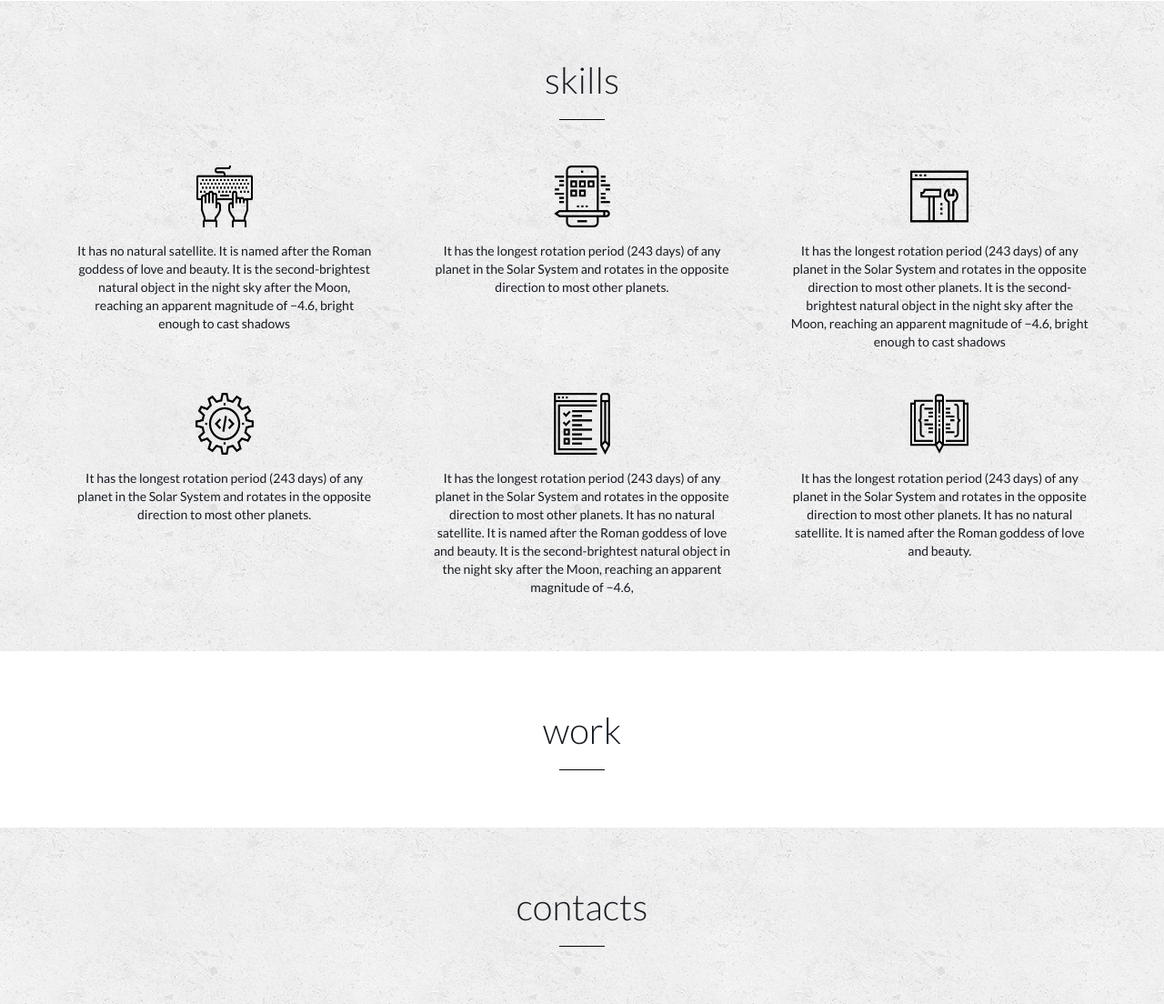
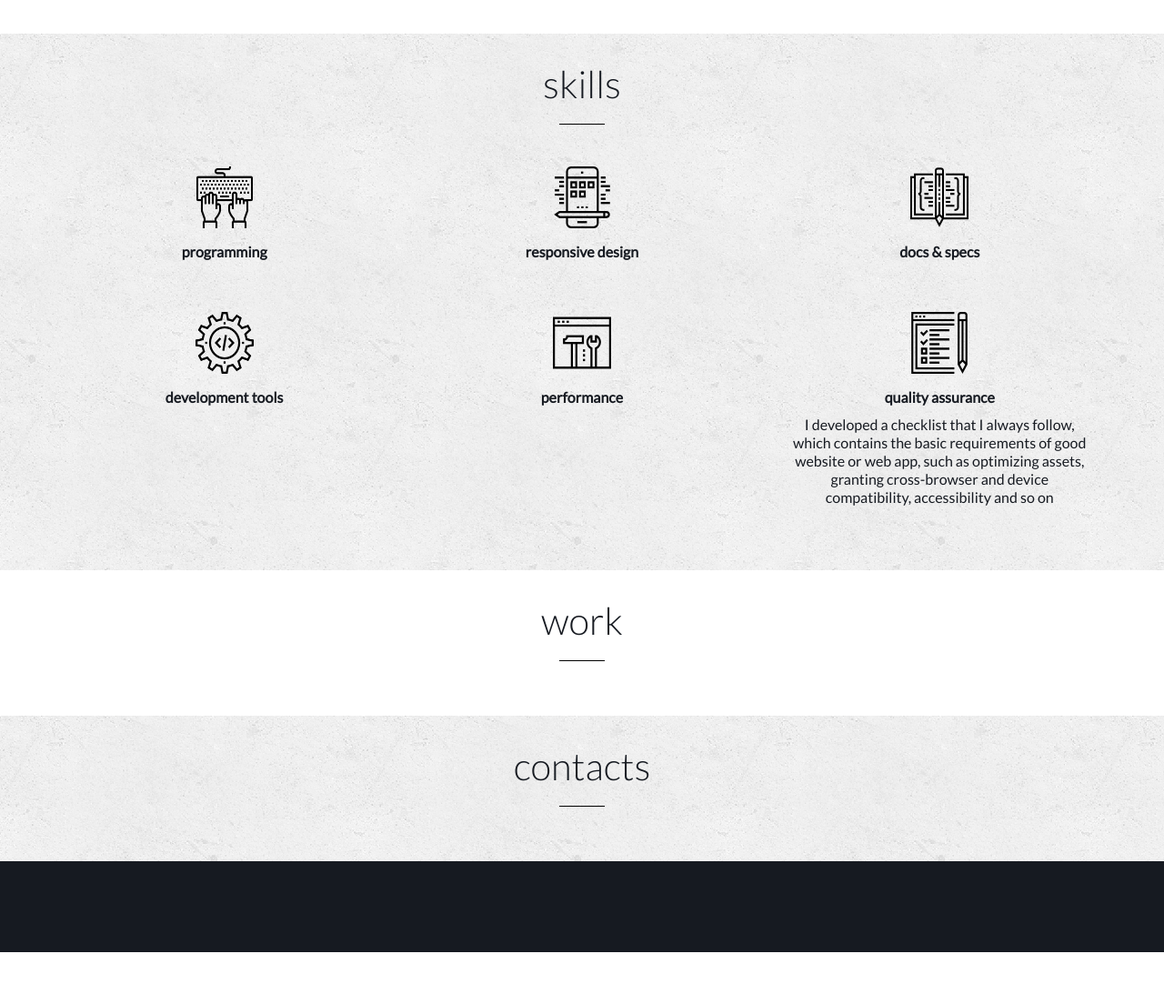
Before and after one commit to sofiafbelchiorinho/sofiafbelchiorinho, a plain HTML site: page index.html in a window 1280 px wide. Shown: the part 1330-2434 px from the top of the page at 91% size. After the commit the page ends 2377 px from the top, so only its background shows below. Drawn offline with nearby package versions, Linux system fonts and the light colour scheme.

```diff
--- a/css/main.css
+++ b/css/main.css
@@ -6,11 +6,12 @@ body {
   margin: 0;
   font-family: 'Lato', sans-serif;
   overflow-x: hidden;
+  font-size: 16px;
   color: #161a21;
 }
 
 h1{
-    font-size: 3em;
+    font-size: 3.1em;
     color: #fff;
     font-weight: 400;
     line-height: 50px;
@@ -18,10 +19,12 @@ h1{
 
 h2{
     text-align: center;
-    font-size: 2.5em;
+    font-size: 2.6em;
     position: relative;
     padding-bottom: 20px;
     font-weight: 300;
+    margin: 0;
+    margin-bottom: 30px;
 }
 
 a,
@@ -134,7 +137,11 @@ footer{
 .card .card-body{
     padding: 0 20px;
     line-height: 20px;
-    font-size: 14px;
+    margin-bottom:  10px;
+}
+
+.card .card-body span{
+    font-weight: 700;
 }
 
 .card-image {
@@ -168,7 +175,7 @@ footer{
     top: 30%;
     left: 0;
     right: 0;
-    padding: 30px;
+    padding: 20px;
     text-align: center;
 }
 
@@ -186,7 +193,7 @@ footer{
 .hero a#medium,
 .hero a#linkedin{
   float: right;
-  margin-left: 10px;
+  margin-left: 15px;
   display: none;
    font-size: 18px;
 }
--- a/index.html
+++ b/index.html
@@ -21,8 +21,8 @@
              </div>
         </div>
         <div class="container">
-                <div class=hero>
-                    <h1>sofia <br><span>belchiorinho</span></h1>
+                <div class="hero">
+                    <h1>sofia <br><span>belchior</span>inho</h1>
                     <div>
                       <a class="discover" href="#skills">web developer and ui/ux enthusiast</a>
                       <a id="email" href="mailto:sofiafbelchiorinho@gmail.com" target="_top"></a>
@@ -30,7 +30,7 @@
                       <a id="medium" href="https://medium.com/@sofiafb" target="_blank"></a>
                     </div>
                 </div>
-                <div class="nav">
+                <div class="nav fixed">
                    <a class="discover" href="#about">about</a>
                    <a class="discover" href="#skills">skills</a>
                    <a class="discover" href="#work">work</a>
@@ -45,10 +45,9 @@
           <h2>about</h2>
           <div class="container">
             <div class="me">
-             <img id="me" src="./img/me_bw.jpg" />
+             <img id="me" src="./img/me_bw.jpg">
              <div class="about-me">
-                <p>It has no natural satellite. It is named after the Roman goddess of love and beauty. It is the second-brightest natural object in the night sky after the Moon, reaching an apparent magnitude of −4.6, bright enough to cast shadows</p>
-                <p class="more">It has no natural satellite. It is named after the Roman goddess of love and beauty. It is the second-brightest natural object in the night sky after the Moon, reaching an apparent magnitude of −4.6, bright enough to cast shadows</p>
+                <p>Hello, my name is Sofia.</p><p>I'm a web developer jumping between Leiria and Lisbon, in this sunny corner of Southern Europe called Portugal. I consider myself half rational and half creative; I cannot choose whether I prefer pure programming or building great user interfaces and beautiful experiences, but I found happiness somewhere in the middle. When I'm not developing amazing, useful software, I enjoy going to the movies, planning my next holiday destination, cooking or reading something food-related.</p><p>Reach out and say hello, send me your feedback on this portfolio or simply give me travel advice!<br>I would love to hear from you.</p>
                  <a href="#" class="read-more">read more</a>
              </div>
             </div>
@@ -59,60 +58,49 @@
            <div class="container">
               <div class="card">
                 <div class="card-image one"></div>
-                <div class="card-body">
-                  It has no natural satellite. It is named after the Roman goddess of love and beauty. It is the second-brightest natural object in the night sky after the Moon, reaching an apparent magnitude of −4.6, bright enough to cast shadows
-                </div>
+                <div class="card-body"><span>programming</span></div>
               </div>
               <div class="card">
                 <div class="card-image two"></div>
-                <div class="card-body">
-                  It has the longest rotation period (243 days) of any planet in the Solar System and rotates in the opposite direction to most other planets.
-                </div>
+                <div class="card-body"><span>responsive design</span></div>
               </div>
               <div class="card">
-                <div class="card-image three"></div>
-                <div class="card-body">
-                  It has the longest rotation period (243 days) of any planet in the Solar System and rotates in the opposite direction to most other planets.  It is the second-brightest natural object in the night sky after the Moon, reaching an apparent magnitude of −4.6, bright enough to cast shadows
-                </div>
+                <div class="card-image six"></div>
+                <div class="card-body"><span>docs & specs</span></div>
               </div>
             </div>
               <div class="container">
               <div class="card">
                 <div class="card-image four"></div>
-                <div class="card-body">
-                  It has the longest rotation period (243 days) of any planet in the Solar System and rotates in the opposite direction to most other planets.
-                </div>
+                <div class="card-body"><span>development tools</span></div>
+              </div>
+              <div class="card">
+                <div class="card-image three"></div>
+                <div class="card-body"><span>performance</span></div>
               </div>
               <div class="card">
                 <div class="card-image five"></div>
-                <div class="card-body">
-                  It has the longest rotation period (243 days) of any planet in the Solar System and rotates in the opposite direction to most other planets. It has no natural satellite. It is named after the Roman goddess of love and beauty. It is the second-brightest natural object in the night sky after the Moon, reaching an apparent magnitude of −4.6,
-                </div>
-              </div>
-              <div class="card">
-                <div class="card-image six"></div>
-                <div class="card-body">
-                  It has the longest rotation period (243 days) of any planet in the Solar System and rotates in the opposite direction to most other planets. It has no natural satellite. It is named after the Roman goddess of love and beauty.
-                </div>
+                <div class="card-body"><span>quality assurance</span></div>
+                <div class="card-body">I developed a checklist that I always follow, which contains the basic requirements of good website or web app, such as optimizing assets, granting cross-browser and device compatibility, accessibility and so on</div>
               </div>
             </div>
-           </div>
-       </section>
+           </section></div>
+
         <section id="work">
            <h2>work</h2>
            <div class="container">
 
             </div>
-           </div>
+
        </section>
         <section id="contacts">
            <h2>contacts</h2>
            <div class="container">
 
             </div>
-           </div>
+
        </section>
-    </div>
+
     <div class=""></div>
     <script src="https://ajax.googleapis.com/ajax/libs/jquery/3.1.1/jquery.min.js"></script>
     <script>
@@ -157,6 +145,8 @@
           $('.me .about-me p.more').css('height', '165px');
        });
     </script>
+
+<footer></footer>
 </body>
 <footer></footer>
 </html>
```
